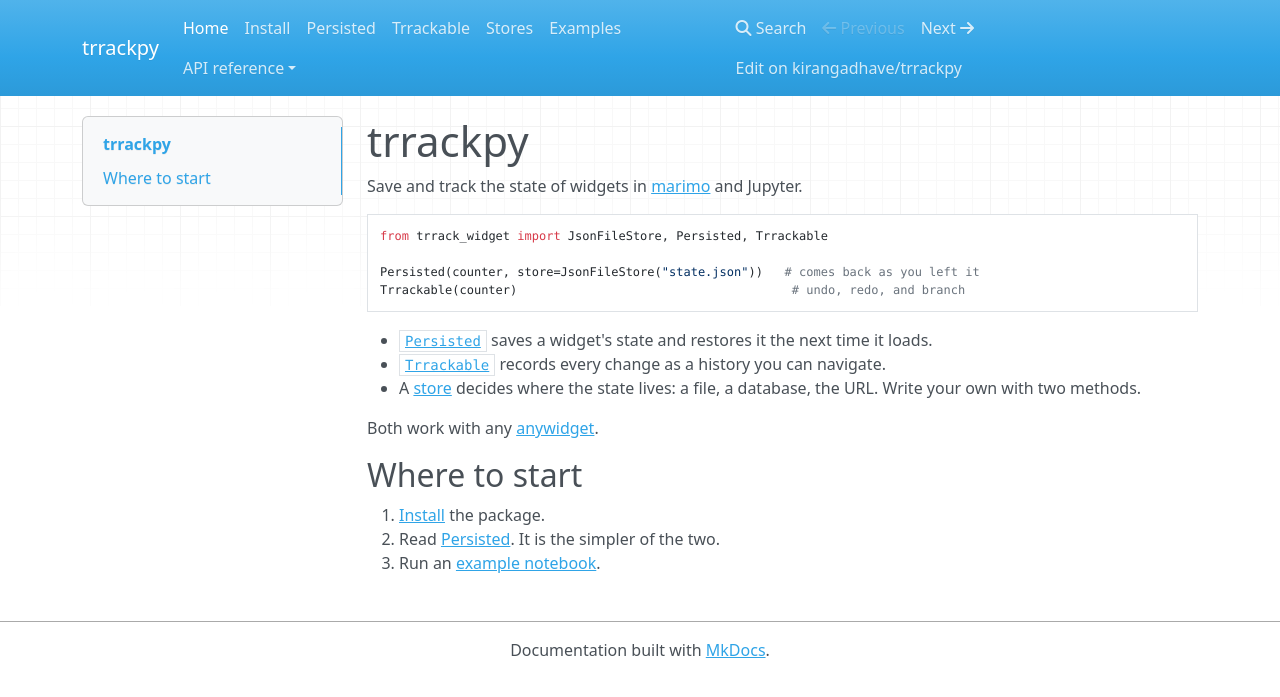
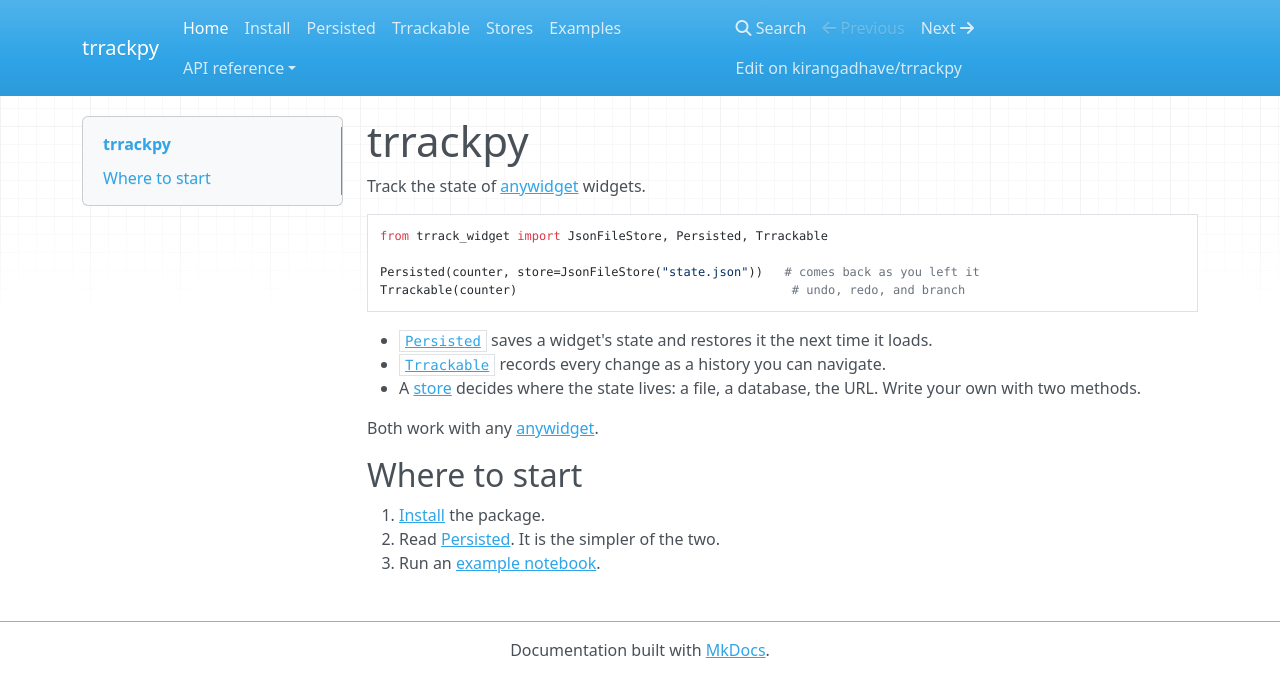
Before and after one commit to kirangadhave/trrackpy, an MkDocs documentation site: the page built from docs/pages/index.md, in a window 1280 px wide. Shown: the top 697 px of the page. Built offline with MkDocs 1.6.1, drawn with Linux system fonts in a browser that asks for light colours; nearby versions of some CDN libraries.

Commit message:
chore: bump version to 0.1.0 (#5)
* chore: bump version to 0.1.0

The widget now needs `to_state`, `from_state`, and the strict payload
check in the core package, so its lower bound on `trrack` moves to the
same release.

* docs: soften the project tagline

The tagline named marimo and Jupyter and listed features. The project
tracks state for anywidget widgets, and the tagline now says only that.

````diff
--- a/docs/pages/index.md
+++ b/docs/pages/index.md
@@ -1,6 +1,6 @@
 # trrackpy
 
-Save and track the state of widgets in [marimo](https://marimo.io) and Jupyter.
+Track the state of [anywidget](https://anywidget.dev) widgets.
 
 ```python
 from trrack_widget import JsonFileStore, Persisted, Trrackable
--- a/mkdocs.yml
+++ b/mkdocs.yml
@@ -1,5 +1,5 @@
 site_name: trrackpy
-site_description: Save and track the state of widgets in marimo and Jupyter.
+site_description: Track the state of anywidget widgets.
 site_url: https://kirangadhave.github.io/trrackpy/
 repo_url: https://github.com/kirangadhave/trrackpy
 repo_name: kirangadhave/trrackpy
````
Also changed, not shown: README.md (+1 -1 lines), packages/trrack-widget/README.md (+1 -2 lines), 3 other files.
